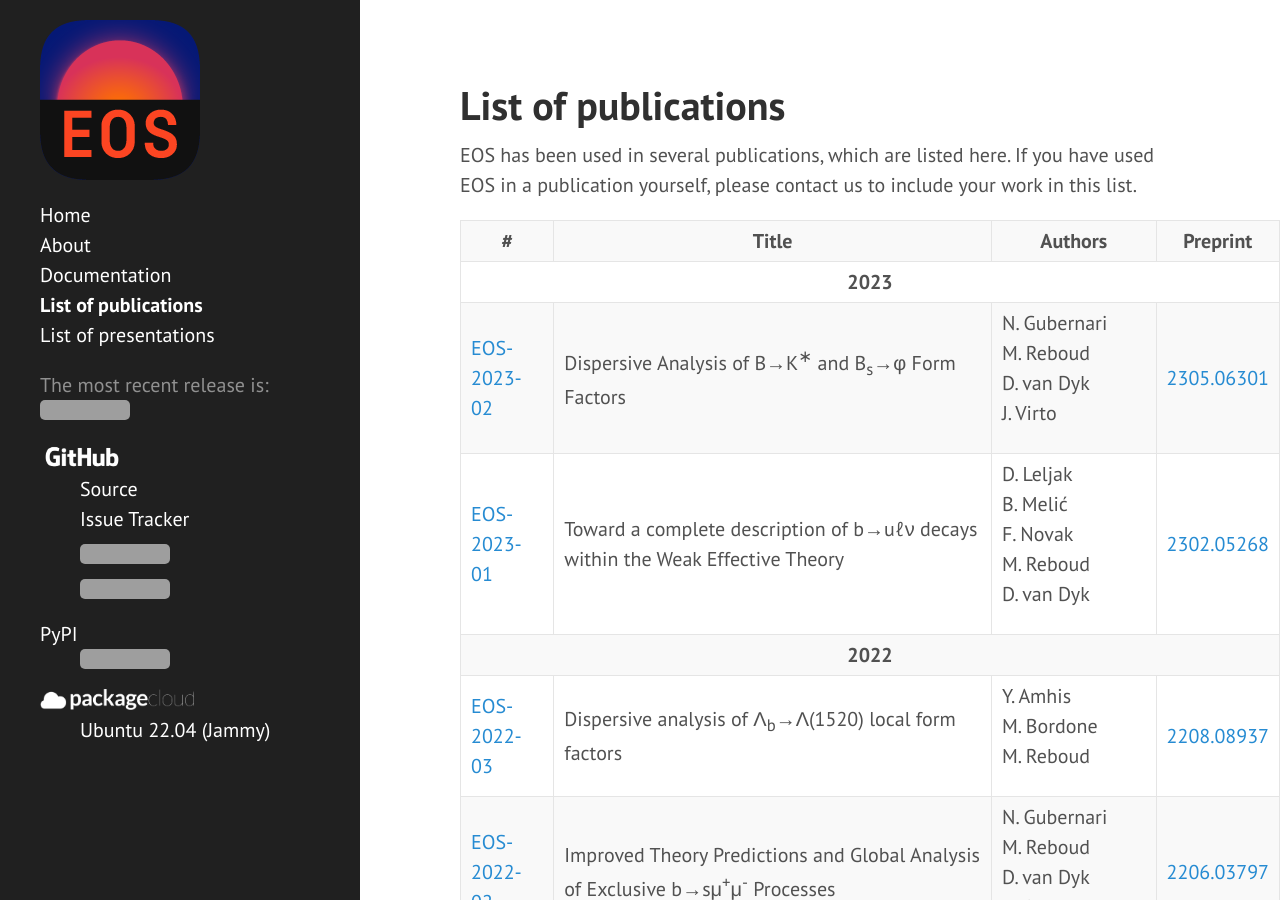
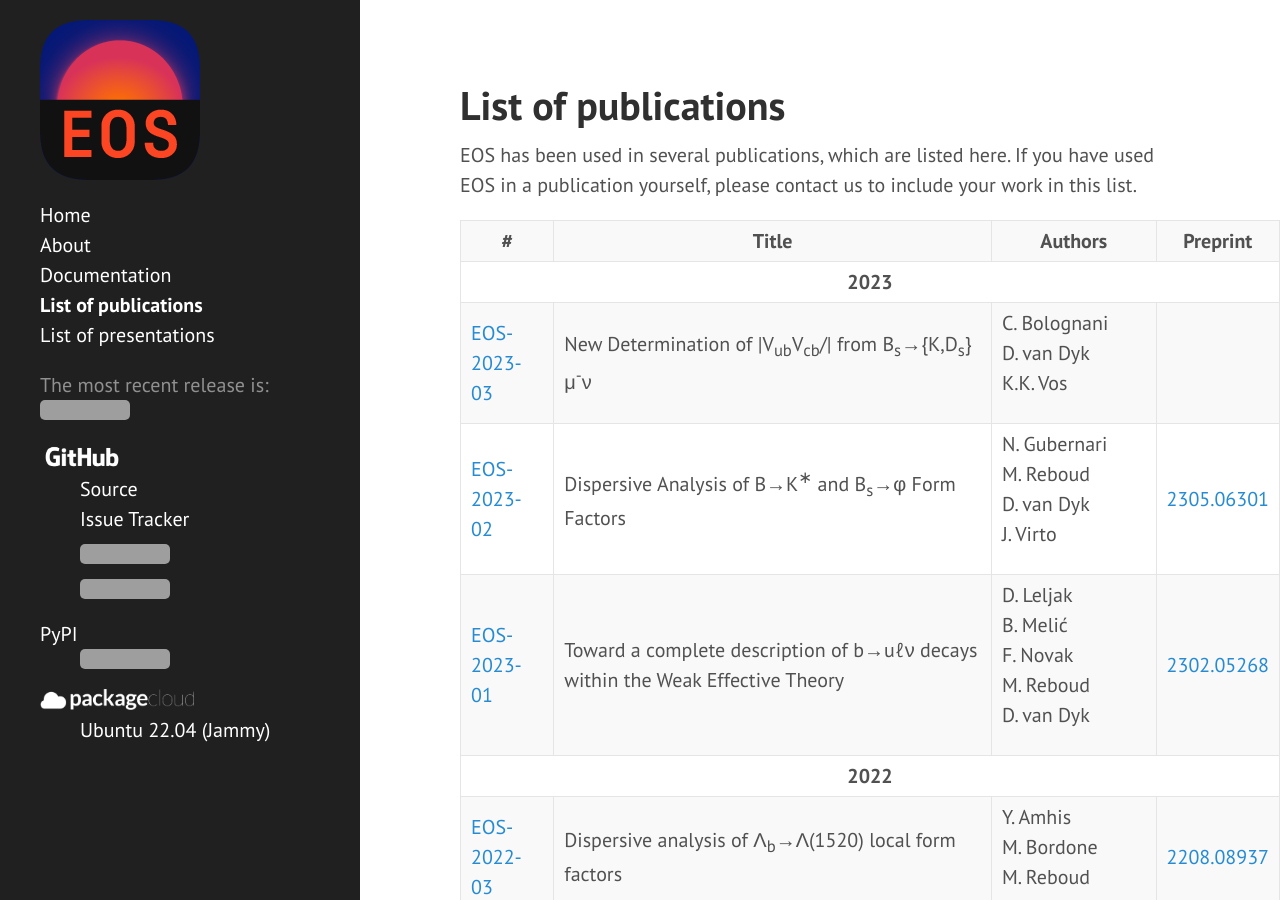
Before and after one commit to eos/eos.github.io, a Jekyll site: the page built from publications.html, in a window 1280 px wide and 900 px high. Built offline with Jekyll 4.4.1, drawn with Linux system fonts in a browser that asks for light colours; grey boxes are pictures that could not be loaded.

Commit message:
Add EOS-2023-03 to list of publications

```diff
--- a/_data/publications.yml
+++ b/_data/publications.yml
@@ -1,5 +1,9 @@
 - year: '2023'
   items:
+      - id:      '03'
+        title:   'New Determination of |V<sub>ub</sub>V<sub>cb</sub>/| from B<sub>s</sub>&rarr;{K,D<sub>s</sub>}&mu;<sup>-</sup>&nu;'
+        authors: [C.&nbsp;Bolognani, D.&nbsp;van&nbsp;Dyk, K.K.&nbsp;Vos]
+        arxiv:
       - id:      '02'
         title:   'Dispersive Analysis of B&rarr;K<sup>&lowast;</sup> and B<sub>s</sub>&rarr;&phi; Form Factors'
         authors: [N.&nbsp;Gubernari, M.&nbsp;Reboud, D.&nbsp;van&nbsp;Dyk, J.&nbsp;Virto]
```
